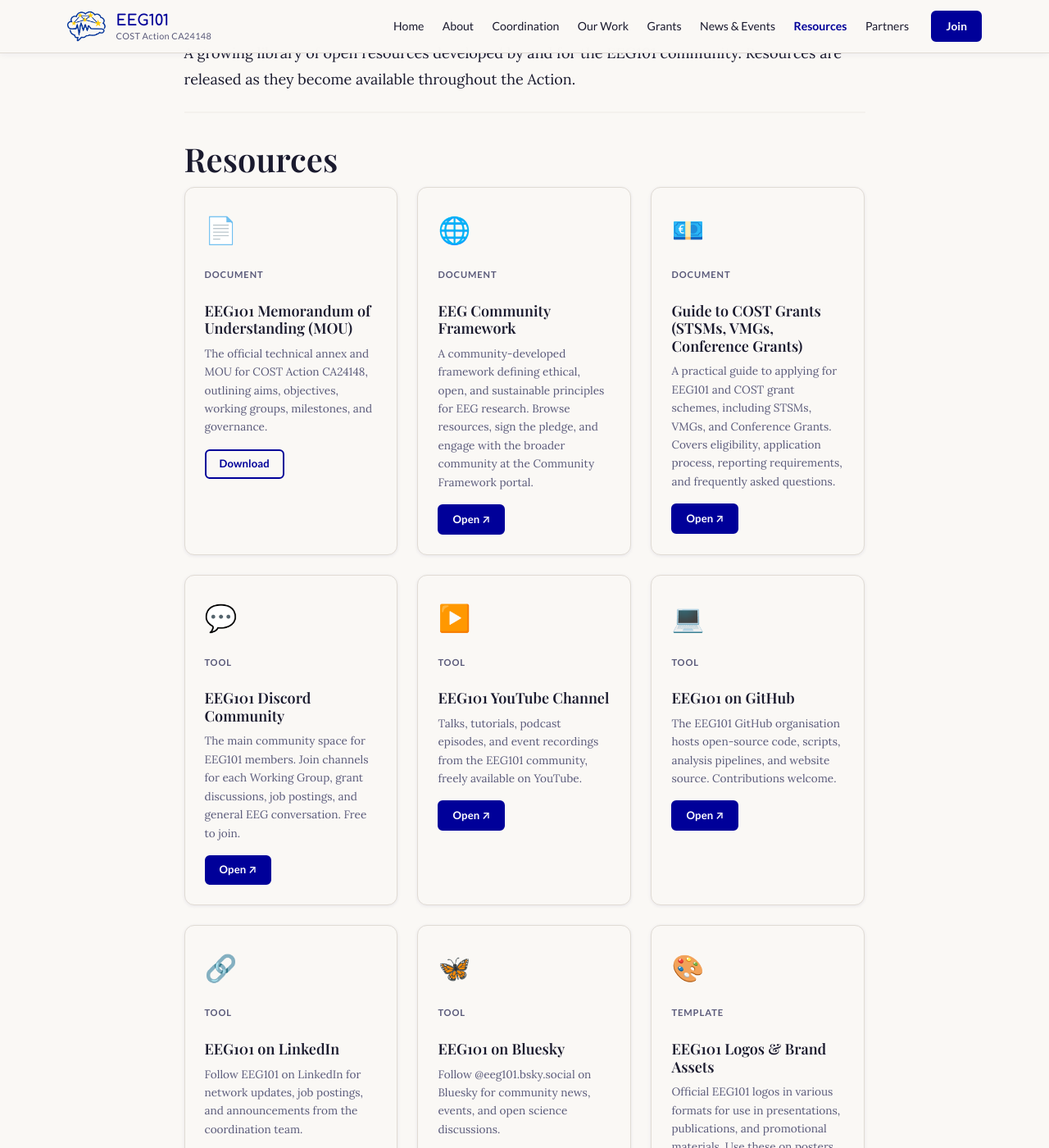
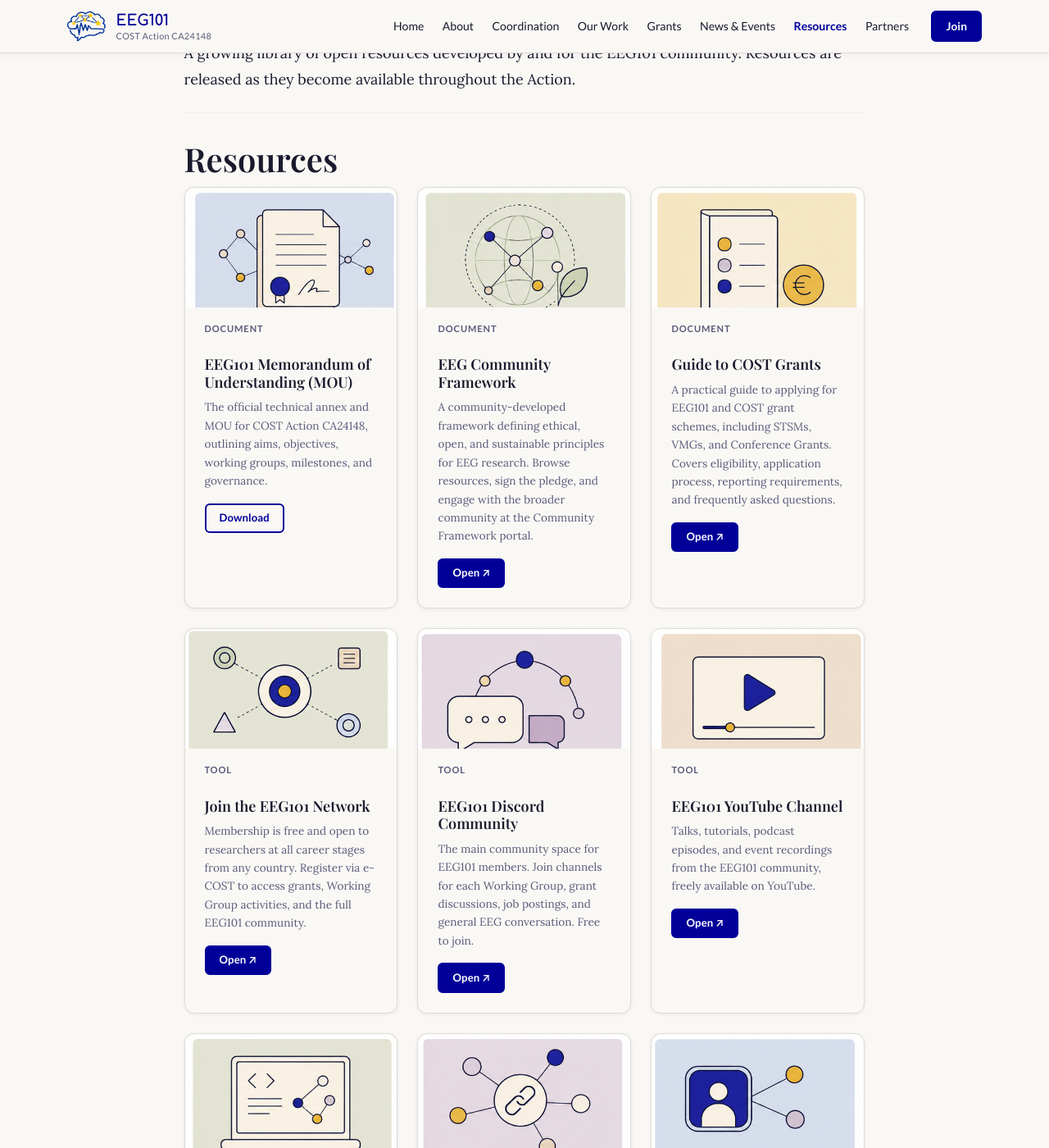
Before and after one commit to mcvinding/website-1, a Jekyll site: the page built from resources.md, in a window 1280 px wide and 1400 px high, scrolled down 272 px. Shown: the whole window at 82% size. Built offline with Jekyll 4.4.1, drawn with Linux system fonts in a browser that asks for light colours.

Commit message:
Update resources.yml

```diff
--- a/_data/resources.yml
+++ b/_data/resources.yml
@@ -10,7 +10,7 @@
     aims, objectives, working groups, milestones, and governance.
   url: ""
   file: "/assets/docs/EEG101-MOU-CA24148.pdf"
-  image: ""
+  image: "/assets/images/resources/mou.png"
   working_group: ""
   tags:
     - governance
@@ -26,7 +26,7 @@
     with the broader community at the Community Framework portal.
   url: "https://sign-cf.eeg101.eu"
   file: ""
-  image: ""
+  image: "/assets/images/resources/framework.png"
   working_group: ""
   tags:
     - manifesto
@@ -36,7 +36,7 @@
   icon: "🌐"
 
 - id: cost-guide
-  title: "Guide to COST Grants (STSMs, VMGs, Conference Grants)"
+  title: "Guide to COST Grants"
   type: "document"
   description: >
     A practical guide to applying for EEG101 and COST grant schemes, including
@@ -44,13 +44,30 @@
     reporting requirements, and frequently asked questions.
   url: "https://www.cost.eu/funding/funding-opportunities/"
   file: ""
-  image: ""
+  image: "/assets/images/resources/grants.png"
   working_group: ""
   tags:
     - grants
     - STSM
     - VMG
   icon: "💶"
+
+- id: network
+  title: "Join the EEG101 Network"
+  type: "tool"
+  description: >
+    Membership is free and open to researchers at all career stages from any
+    country. Register via e-COST to access grants, Working Group activities,
+    and the full EEG101 community.
+  url: "https://e-services.cost.eu/"
+  file: ""
+  image: "/assets/images/resources/network.png"
+  working_group: ""
+  tags:
+    - join
+    - membership
+    - community
+  icon: "🌍"
 
 - id: discord
   title: "EEG101 Discord Community"
@@ -61,7 +78,7 @@
     conversation. Free to join.
   url: "https://discord.gg/eeg101"
   file: ""
-  image: ""
+  image: "/assets/images/resources/discord.png"
   working_group: ""
   tags:
     - community
@@ -76,7 +93,7 @@
     EEG101 community, freely available on YouTube.
   url: "https://www.youtube.com/@eeg101costaction"
   file: ""
-  image: ""
+  image: "/assets/images/resources/youtube.png"
   working_group: ""
   tags:
     - videos
@@ -92,7 +109,7 @@
     pipelines, and website source. Contributions welcome.
   url: "https://github.com/eeg101-costaction"
   file: ""
-  image: ""
+  image: "/assets/images/resources/github.png"
   working_group: ""
   tags:
     - github
@@ -108,7 +125,7 @@
     announcements from the coordination team.
   url: "https://www.linkedin.com/company/eeg101"
   file: ""
-  image: ""
+  image: "/assets/images/resources/linkedin.png"
   working_group: ""
   tags:
     - linkedin
@@ -123,7 +140,7 @@
     events, and open science discussions.
   url: "https://bsky.app/profile/eeg101.bsky.social"
   file: ""
-  image: ""
+  image: "/assets/images/resources/bluesky.png"
   working_group: ""
   tags:
     - bluesky
@@ -139,7 +156,7 @@
     and papers to acknowledge EEG101 membership.
   url: ""
   file: ""
-  image: ""
+  image: "/assets/images/resources/logos.png"
   working_group: ""
   tags:
     - brand
@@ -156,7 +173,7 @@
     to use at conferences, seminars, and outreach events.
   url: ""
   file: ""
-  image: ""
+  image: "/assets/images/resources/slides.png"
   working_group: ""
   tags:
     - templates
@@ -174,7 +191,7 @@
     beyond basic ERPs.
   url: ""
   file: ""
-  image: "/assets/images/resources/toolkit.png"
+  image: "/assets/images/resources/templates.png"
   working_group: "wg1"
   tags:
     - reporting
@@ -192,7 +209,7 @@
     preprocessing steps and interactive analytical tools.
   url: ""
   file: ""
-  image: ""
+  image: "/assets/images/resources/toolkit.png"
   working_group: "wg1"
   tags:
     - pre-registration
```
